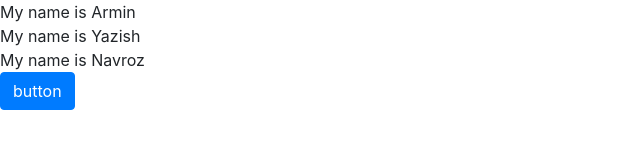
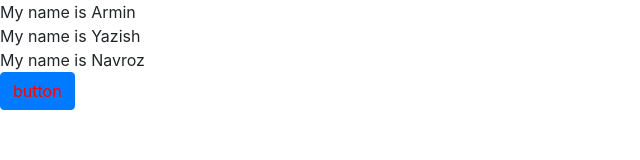
Before and after one commit to yazish/React, a React (Create React App) app in the folder reactlearning/: page / in a window 1280 px wide. Shown: the top 160 px of the page, without its empty margins (0-640 px from the left). Built offline with nearby package versions, Linux system fonts and the light colour scheme.

Commit message:
commited after arrangement

```diff
--- a/reactlearning/src/App.js
+++ b/reactlearning/src/App.js
@@ -3,6 +3,7 @@ import Person from "../src/Components/Person.js"
 import 'bootstrap/dist/css/bootstrap.min.css';
 import Radium from "radium";
 import styled from "styled-components"
+import Persons from "./Components/Persons.js"
 
 class App extends Component {
     state = {
@@ -60,19 +61,16 @@ class App extends Component {
 
         return (
                 <div>
-                    {this.state.name.map((name , index) => {
-                        return <Person name={name} onClick={() => {this.deleteNameHandler(index)}}></Person>
-                    })}
-                    <button onClick={this.toggleHandler}  className='btn btn-primary' style={{':hover' : {
-                        color : 'red'
-                    }}} > button </button>
+                    <Persons names={this.state.name} onClick={this.deleteNameHandler.bind(this)}></Persons>
+
+                    <button onClick={this.toggleHandler}  className='btn btn-primary' style={{color : 'red'}}  > button </button>
                 </div>
 
         )
     }
 }
 
-export default Radium(App);
+export default App
 
 
 
--- a/reactlearning/src/Components/Person.js
+++ b/reactlearning/src/Components/Person.js
@@ -1,5 +1,6 @@
 import React from 'react';
 import styled from 'styled-components'
+import Persons from './Persons';
 
 const StylePara = styled.div`{color : green}`
 
@@ -9,4 +10,4 @@ function Person(props) {
     )
 }
 
-export default Person;
+export default Person
--- /dev/null
+++ b/reactlearning/src/Components/Persons.js
@@ -0,0 +1,11 @@
+import React, { Component } from 'react';
+import Person from './Person';
+
+const Persons = function(props) {
+    return ( props.names.map((loop,index) => {
+        return <Person index={index} name={loop} onClick={() => props.onClick(index)} ></Person>
+    }))
+
+}
+
+export default Persons
```
Also changed, not shown: 1 other file (tests, documents, lock files or other folders).
